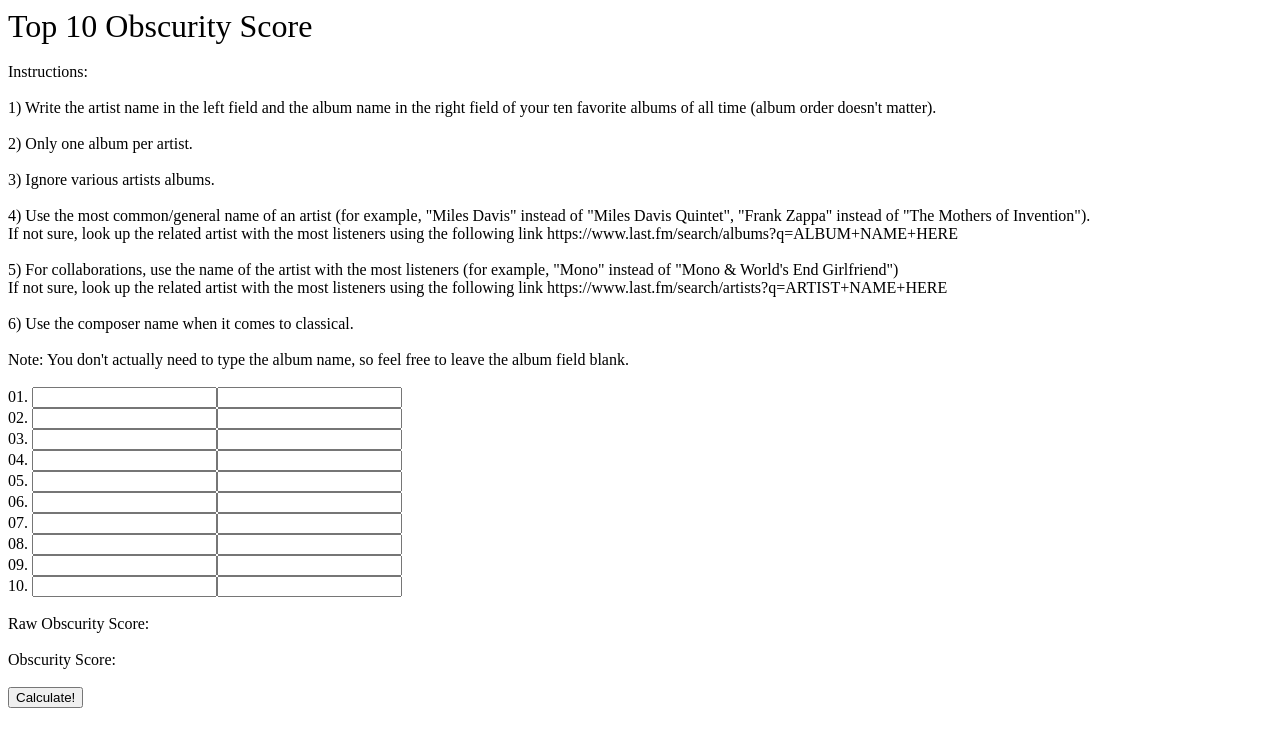
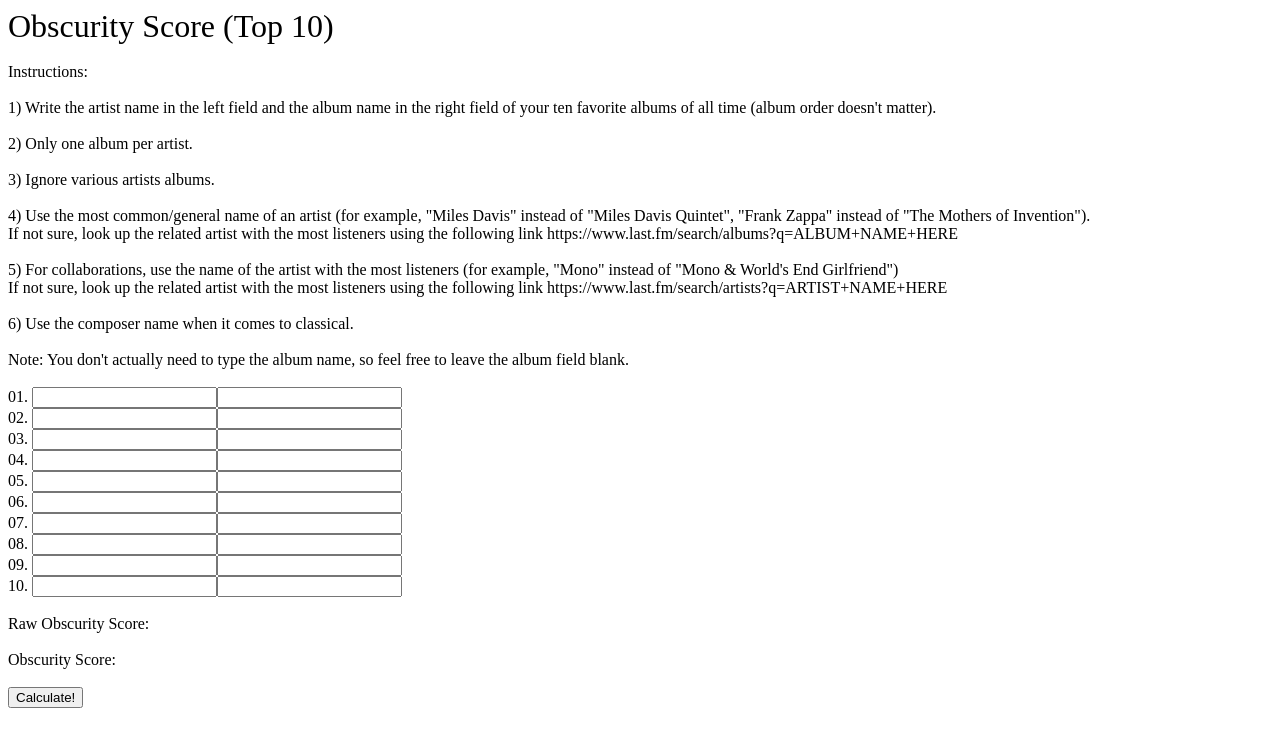
Before and after one commit to JacksonGariety/yellowjelly.github.io, a plain HTML site: page obscurity.html in a window 1280 px wide. Drawn offline with Linux system fonts and the light colour scheme.

Commit message:
Update obscurity.html

```diff
--- a/obscurity.html
+++ b/obscurity.html
@@ -1,7 +1,7 @@
     <!DOCTYPE html>
     <html>
     <body>
-    <font size="6">Top 10 Obscurity Score</font>
+    <font size="6">Obscurity Score (Top 10)</font>
     <br><br>
     Instructions:
     <br><br>
```
